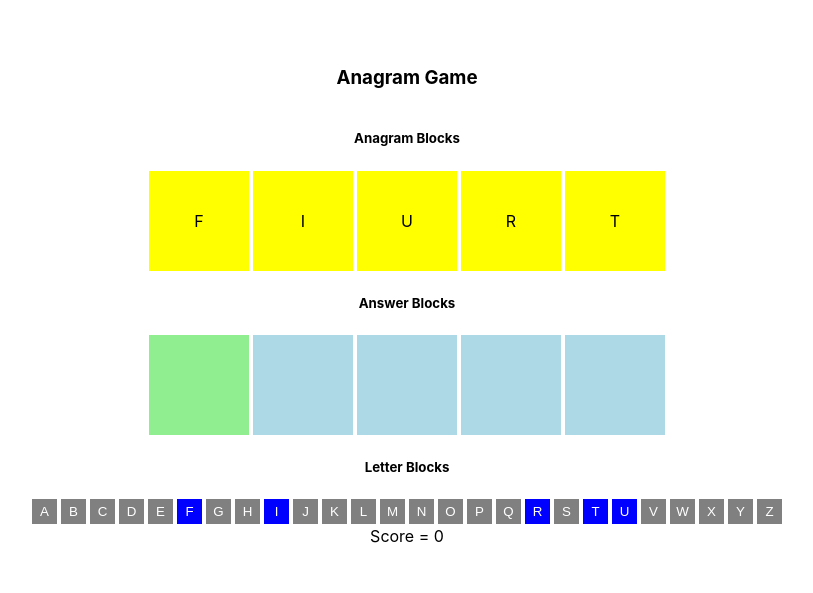
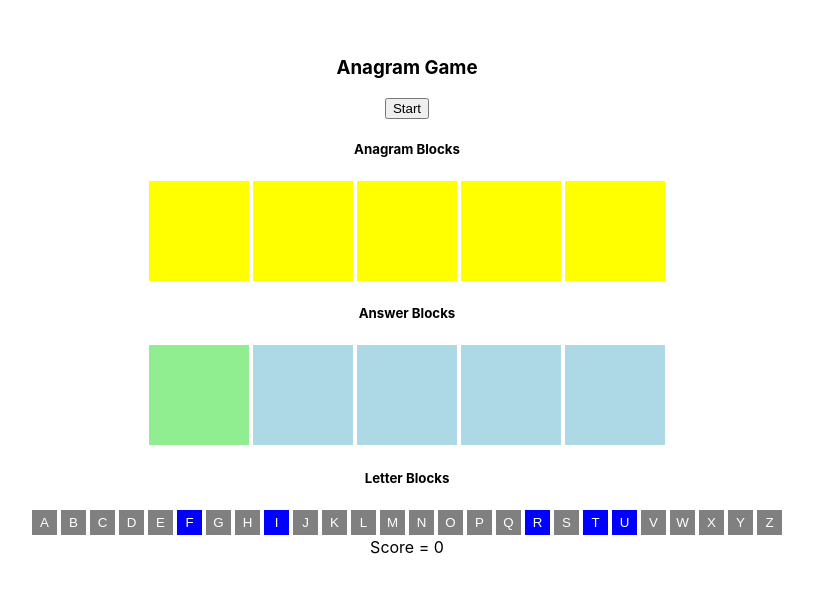
Before and after one commit to slamdunc123/next-puzzles, a Next.js app: page / in a window 1280 px wide. Shown: the part 103-696 px from the top of the page, without its empty margins (233-1046 px from the left). Built offline with nearby package versions, Linux system fonts and the light colour scheme.

Commit message:
fix typescript errors

```diff
--- a/components/AnagramGame/AnagramBlocks.tsx
+++ b/components/AnagramGame/AnagramBlocks.tsx
@@ -1,22 +1,27 @@
-import React from 'react'
-import styles from './AnagramBlocks.module.scss'
+import React from 'react';
+import styles from './AnagramBlocks.module.scss';
 
+interface AnagramBlocksProps {
+	anagramArr: string[];
+	selectedLetter: string;
+}
 
-
-const AnagramBlocks = ({anagramArr, selectedLetter}) => {
-
-    const correctLetter = anagramArr.includes(selectedLetter)
+const AnagramBlocks = ({ anagramArr, selectedLetter }: AnagramBlocksProps) => {
+	const correctLetter = anagramArr.includes(selectedLetter);
 	return (
 		<>
 			<h5>Anagram Blocks</h5>
 			<div className={styles.answerContainer}>
-
 				{anagramArr.map((letter, index) => {
-        return (<div className={styles.answerLetter} key={index}>{letter}</div>)
+					return (
+						<div className={styles.answerLetter} key={index}>
+							{letter}
+						</div>
+					);
 				})}
 			</div>
 		</>
-  )
-}
+	);
+};
 
-export default AnagramBlocks
+export default AnagramBlocks;
--- a/components/AnagramGame/AnagramGame.tsx
+++ b/components/AnagramGame/AnagramGame.tsx
@@ -1,4 +1,4 @@
-import React, { useState, useEffect } from 'react';
+import React, { useState, useEffect, MouseEvent } from 'react';
 import styles from './AnagramGame.module.scss';
 import AnagramBlocks from './AnagramBlocks';
 import AnswerBlocks from './AnswerBlocks';
@@ -7,28 +7,32 @@ import { shuffleArray } from '../../utils';
 import { wordsArr } from './words';
 
 const AnagramGame = () => {
-	// const answer = 'BREAD';
+	const clearedArr = ['', '', '', '', ''];
 
 	const [selectedLetter, setSelectedLetter] = useState('');
-	const [activeBlock, setActiveBlock] = useState(0);
-	const [blockArr, setBlockArr] = useState(['', '', '', '', '']);
+	const [activeBlock, setActiveBlock] = useState<number>(0);
+	const [blockArr, setBlockArr] = useState(clearedArr);
 	const [anagramArr, setAnagramArr] = useState([]);
 	const [isBlockArrFull, setIsBlockArrFull] = useState(false);
 	const [message, setMessage] = useState('');
 	const [word, setWord] = useState('');
 	const [score, setScore] = useState(0);
-	const [ansArr, setAnsArr] = useState([]);
-	const [ansArrToShuffle, setAnsArrToShuffle] = useState([]);
+	const [ansArr, setAnsArr] = useState<string[]>([]);
+	const [isGameInPlay, setIsGameInPlay] = useState(false);
 
-	const handleLetterOnClick = (e) => {
-		setSelectedLetter(e.target.value);
+	const handleLetterOnClick = (e: MouseEvent<HTMLButtonElement>) => {
+		setSelectedLetter((e.target as HTMLButtonElement).value);
 		const updatedBlockArr = [...blockArr];
-		updatedBlockArr[activeBlock] = e.target.value;
+		updatedBlockArr[activeBlock] = (e.target as HTMLButtonElement).value;
 		setBlockArr(updatedBlockArr);
 	};
 
-	const handleBlockOnClick = (e) => {
-		setActiveBlock(e.target.id);
+	const handleBlockOnClick = (e: MouseEvent<HTMLDivElement>) => {
+		setActiveBlock(parseInt((e.target as HTMLDivElement).id));
+	};
+
+	const handleStartOnClick = () => {
+		setIsGameInPlay(true);
 	};
 
 	const nextGo = () => {
@@ -36,9 +40,8 @@ const AnagramGame = () => {
 		setActiveBlock(0);
 		setScore((prevScore) => prevScore + 1);
 	};
-	console.log('ansArr', ansArr);
 
-	// checks for correct answer to match the word
+	// checks for correct answer
 	useEffect(() => {
 		const tempArr: boolean[] = blockArr.map((item, index) =>
 			ansArr[index] !== item ? false : true
@@ -46,7 +49,7 @@ const AnagramGame = () => {
 		const findFalse = tempArr.find((item) => item === false);
 
 		if (findFalse === undefined) nextGo();
-	}, [blockArr]);
+	}, [blockArr, ansArr]);
 
 	// get a random word from array and make uppercase
 	// create an array from random word and store in 2 variables
@@ -57,21 +60,25 @@ const AnagramGame = () => {
 			wordsArr[Math.floor(Math.random() * wordsArr.length)].toUpperCase();
 		setWord(randomWord);
 
-		const ansArr = Array.from(randomWord);
-		setAnsArr(ansArr);
+		const wordArr = Array.from(randomWord);
+		setAnsArr(wordArr);
 
-		const ansArrToShuffle = Array.from(randomWord);
-		setAnsArrToShuffle(ansArrToShuffle);
+		const wordArrToShuffle = Array.from(randomWord);
+		// setAnsArrToShuffle(wordArrToShuffle);
 
-		const shuffledArr = shuffleArray(ansArrToShuffle);
+		const shuffledArr = shuffleArray(wordArrToShuffle);
 		setAnagramArr(shuffledArr);
 	}, [score]);
 
 	return (
 		<>
+			{console.log('ansArr', ansArr)}
 			<h3>Anagram Game</h3>
+			<button onClick={handleStartOnClick} disabled={isGameInPlay}>
+				Start
+			</button>
 			<AnagramBlocks
-				anagramArr={anagramArr}
+				anagramArr={isGameInPlay ? anagramArr : clearedArr}
 				selectedLetter={selectedLetter}
 			/>
 			<AnswerBlocks
--- a/components/AnagramGame/AnswerBlocks.tsx
+++ b/components/AnagramGame/AnswerBlocks.tsx
@@ -1,7 +1,17 @@
-import React from 'react';
+import React, { MouseEvent } from 'react';
 import styles from './AnswerBlocks.module.scss';
 
-const AnswerBlocks = ({activeBlock, blockArr, handleBlockOnClick}) => {
+interface AnswerBlocksProps {
+	activeBlock: number;
+	blockArr: string[];
+	handleBlockOnClick: (e: MouseEvent<HTMLDivElement>) => void;
+}
+
+const AnswerBlocks = ({
+	activeBlock,
+	blockArr,
+	handleBlockOnClick,
+}: AnswerBlocksProps) => {
 	return (
 		<>
 			<h5>Answer Blocks</h5>
@@ -9,10 +19,14 @@ const AnswerBlocks = ({activeBlock, blockArr, handleBlockOnClick}) => {
 				{blockArr.map((block, index) => {
 					return (
 						<div
-                        id={index}
+							id={index}
 							onClick={handleBlockOnClick}
 							key={index}
-							className={activeBlock == index ? styles.activeBlock : styles.block}
+							className={
+								activeBlock == index
+									? styles.activeBlock
+									: styles.block
+							}
 						>
 							{block}
 						</div>
```
Also changed, not shown: components/AnagramGame/LetterBlocks.tsx (+7 -2 lines). Lines whose indentation alone changed are shown as unchanged.
